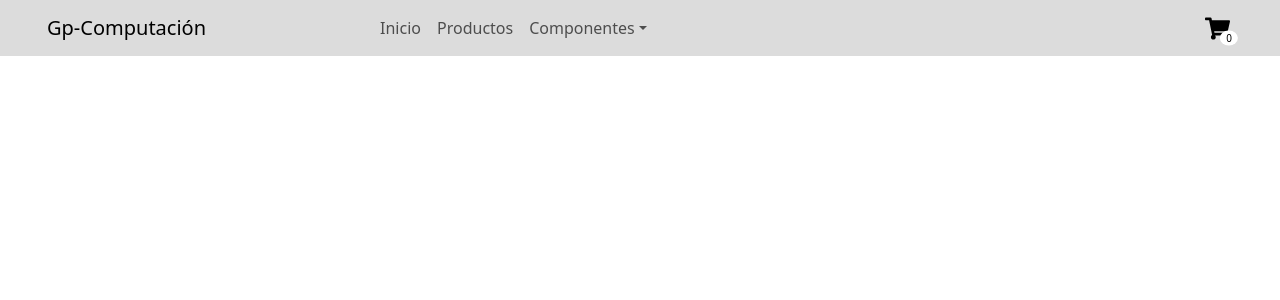
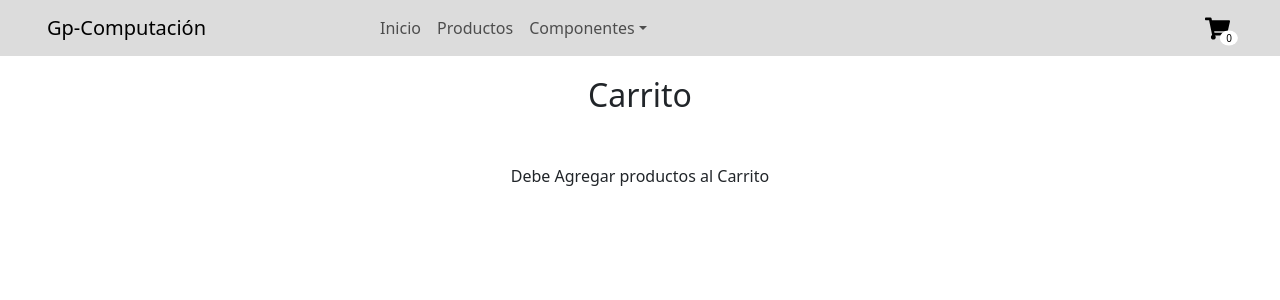
Before and after one commit to Kamuhz/Primera-entrega, a React (Create React App) app: page /cart in a window 1280 px wide. Shown: the top 300 px of the page. Built offline with nearby package versions, Linux system fonts and the light colour scheme.

Commit message:
agregar productos y remover

```diff
--- a/src/App.js
+++ b/src/App.js
@@ -10,11 +10,15 @@ import MonitoresPage from './Pages/Monitores/Monitores.jsx';
 import PlacasDeVideoPage from './Pages/Placas de Video/PlacasDeVideo.jsx'
 import TecladosPage from './Pages/Teclados/Teclados.jsx'
 import Home from './Pages/Home/home';
+import { CarritoProvider } from './componets/context/cartcontext.jsx';
+import Cart from './componets/cart/cart.jsx';
 
 function App() {
+
   return (
     <BrowserRouter className="App">
       <Navbar2 />
+      <CarritoProvider>
         <Routes>
           <Route path='/home' element={<Home />}/>
           <Route path='/productos' element={<Products/>}/>
@@ -27,7 +31,9 @@ function App() {
           <Route path='graficas/:itemId' element={<Item/>}/>
           <Route path="teclados" element={<TecladosPage/>} />
           <Route path='teclados/:itemId' element={<Item/>}/>
+          <Route path='/cart' element={<Cart/>}/>
         </Routes>
+      </CarritoProvider>
     </BrowserRouter>
   );
 }
--- a/src/Pages/Discos Duros/ssd.jsx
+++ b/src/Pages/Discos Duros/ssd.jsx
@@ -1,6 +1,8 @@
 import React from 'react';
 import { items } from '../../helper/items';
 import '../Productos/productos.css';
+import { Button } from 'react-bootstrap';
+import { Link } from 'react-router-dom';
 
 function SsdPage() {
 
@@ -15,6 +17,9 @@ function SsdPage() {
             <img src={ssd.imagenURL} alt={ssd.nombre} />
             <strong>{ssd.nombre}</strong>
             <p>Precio: ${ssd.precio}</p>
+            <div>
+              <Button variant="primary"><Link to={`${ssd.id}`}>Ver Producto</Link></Button>
+            </div>
           </li>
         ))}
       </ul>
--- a/src/Pages/Monitores/Monitores.jsx
+++ b/src/Pages/Monitores/Monitores.jsx
@@ -1,6 +1,8 @@
 import React from 'react';
 import { items } from '../../helper/items';
 import '../Productos/productos.css'
+import { Link } from 'react-router-dom';
+import { Button } from 'react-bootstrap';
 
 function MonitoresPage() {
   const monitores = items.filter((item) => item.categoria === 'Monitor');
@@ -14,6 +16,9 @@ function MonitoresPage() {
             <img src={monitor.imagenURL} alt={monitor.nombre} />
             <strong>{monitor.nombre}</strong>
             <p>Precio: ${monitor.precio}</p>
+            <div>
+              <Button variant="primary"><Link to={`${monitor.id}`}>Ver Producto</Link></Button>
+            </div>
           </li>
         ))}
       </ul>
--- /dev/null
+++ b/src/componets/cart/cart.css
@@ -0,0 +1,32 @@
+.cartContainer {
+    display: flex;
+    justify-content: space-between;
+    align-items: center;
+    border: solid 1px gainsboro;
+}
+
+.cartTitle {
+    margin-left: 100px;
+
+}
+
+.cartPrice {
+
+}
+
+.cartButton {
+    margin: 5px;
+    margin-right: 100px;
+}
+
+h2 {
+    display: flex;
+    justify-content: center;
+    margin-top: 20px;
+    margin-bottom: 50px;
+}
+
+span {
+    display: flex;
+    justify-content: center;
+}
--- /dev/null
+++ b/src/componets/cart/cart.jsx
@@ -0,0 +1,37 @@
+import { React, useContext } from "react";
+import { CartContext } from "../context/cartcontext";
+import './cart.css'
+import { Button } from "react-bootstrap";
+
+const Cart = () => {
+
+    const {productosCarrito, eliminarProducto} = useContext(CartContext)
+
+    return (
+        <>
+        <div>
+            <h2>Carrito</h2>
+        </div>
+            {
+            productosCarrito.length > 0 ?
+            productosCarrito.map ((item) => {
+
+                return (
+                    <div className="cartContainer">
+                        <h4 className="cartTitle">{item.nombre}</h4>
+                        <p className="cartPrice">{item.precio}$</p>
+                        <Button variant="primary" className="cartButton" onClick={()=> eliminarProducto(item.id)}>Eliminar Producto</Button>
+                    </div>
+                )
+                })
+                :
+                <div>
+                    <span>Debe Agregar productos al Carrito</span>
+                </div>
+            }
+        </>
+    )
+
+}
+
+export default Cart
--- a/src/componets/cartwidget/cartwidget.jsx
+++ b/src/componets/cartwidget/cartwidget.jsx
@@ -1,11 +1,13 @@
 import React from 'react';
 import { FaShoppingCart } from 'react-icons/fa'
+import { Link } from 'react-router-dom';
 
 function CartWidget() {
   return (
     <div className="cart-widget">
       <div className="cart-icon-container">
-        <FaShoppingCart className="cart-icon" />
+        <link rel="stylesheet" href="" />
+        <Link to="/cart" ><FaShoppingCart className="cart-icon" /></Link>
         <span className="item-count my-custom-count">0</span>
       </div>
     </div>
--- /dev/null
+++ b/src/componets/context/cartcontext.jsx
@@ -0,0 +1,25 @@
+import { createContext } from "react";
+import { useState } from "react";
+import { useEffect } from "react";
+
+export const CartContext = createContext();
+
+export const CarritoProvider = ({children}) => {
+    const [cart, setCart] = useState([])
+
+  useEffect(() => {
+    console.log("Nuestro Carrito:")
+    console.log("cart")
+  }, [cart])
+
+  const eliminarProducto =(id) => {
+    const nuevoCarrito = cart.filter((producto) => producto.id !== id)
+    setCart(nuevoCarrito)
+  }
+
+  return (
+    <CartContext.Provider value={{productosCarrito:cart, agregarProducto:setCart, eliminarProducto}}>
+        {children}
+    </CartContext.Provider>
+  )
+}
--- a/src/componets/item/item.js
+++ b/src/componets/item/item.js
@@ -1,12 +1,14 @@
-import React from 'react'
+import { React, useContext} from 'react'
 import { useParams } from 'react-router-dom'
 import { getItemById } from '../../helper/items.js'
 import Button from 'react-bootstrap/Button';
 import Card from 'react-bootstrap/Card';
+import { CartContext } from '../context/cartcontext.jsx'
 
 const Item = () => {
     const { itemId } = useParams()
     const Products = getItemById(itemId)
+    const { agregarProducto } = useContext(CartContext)
 
     return (
         <div style={{display:"flex", justifyContent:"center", height: "525px", marginTop: "50px"}}>
@@ -17,7 +19,7 @@ const Item = () => {
             <Card.Text>{Products.descripcion}</Card.Text>
             <p>Precio: {Products.precio}</p>
             <p>Stock: {Products.stock} Unidades</p>
-            <Button variant="primary">Añadir al carro</Button>
+            <Button variant="primary" onClick={()=> agregarProducto(oldData =>[...oldData, Products])}>Añadir al carro</Button>
           </Card.Body>
         </Card>
         </div>
```
Lines whose indentation alone changed are shown as unchanged.
